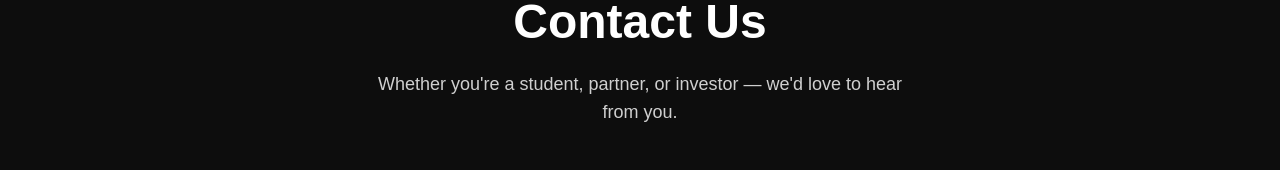
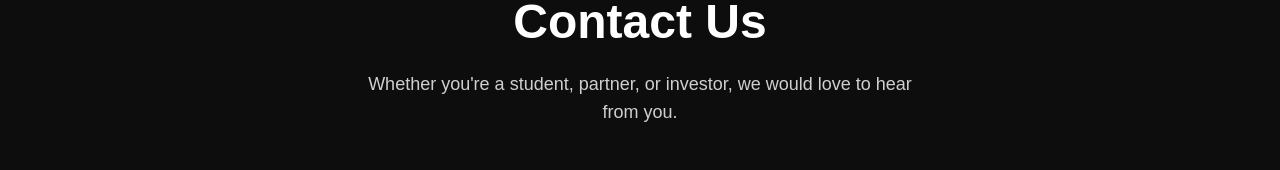
Before and after one commit to velric-ai/velric, a Next.js app: page /contact in a window 1280 px wide. Shown: the part 194-364 px from the top of the page. Built offline with nearby package versions, Linux system fonts and the light colour scheme.

Commit message:
Update contact.tsx

```diff
--- a/pages/contact.tsx
+++ b/pages/contact.tsx
@@ -11,7 +11,7 @@ const Contact = () => {
       <section className="text-center pt-48 pb-20 px-4 md:px-8 lg:px-16 max-w-2xl mx-auto">
         <h1 className="text-4xl md:text-5xl font-bold mb-6">Contact Us</h1>
         <p className="text-lg text-white/80 mb-10">
-          Whether you're a student, partner, or investor — we'd love to hear from you.
+          Whether you're a student, partner, or investor, we would love to hear from you.
         </p>
 
         {/* Contact Info */}
```
